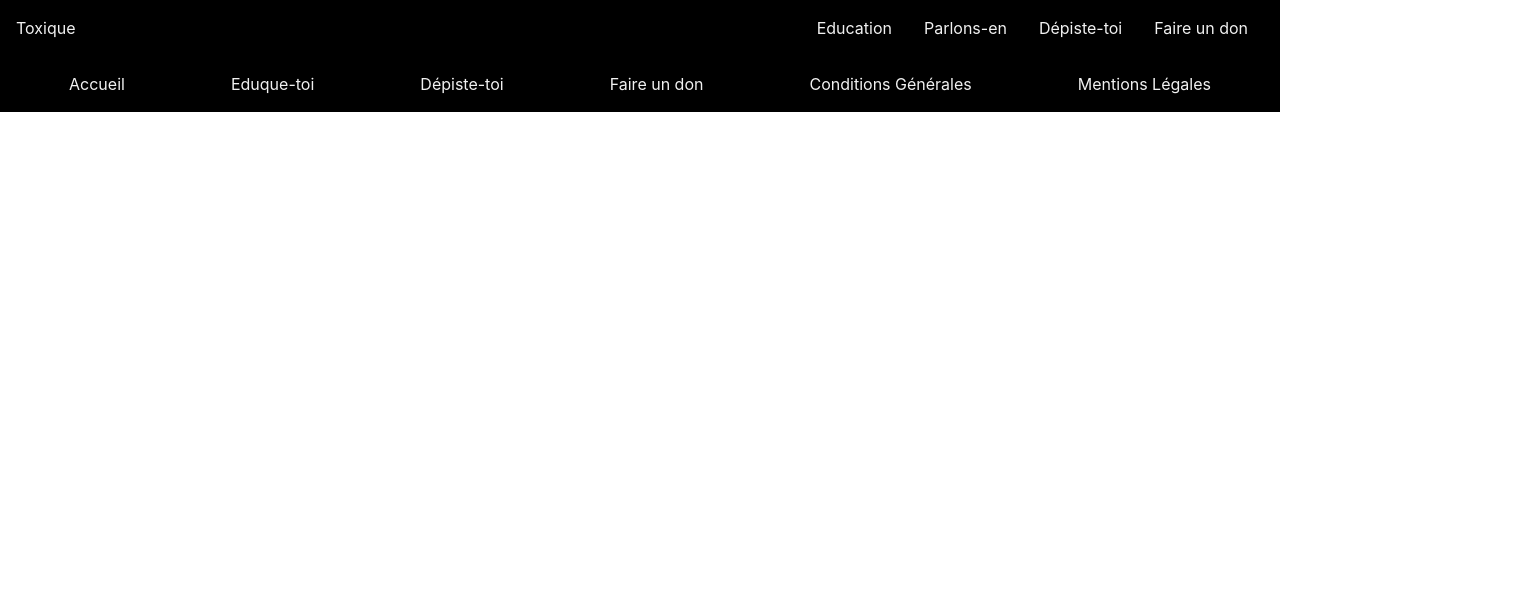
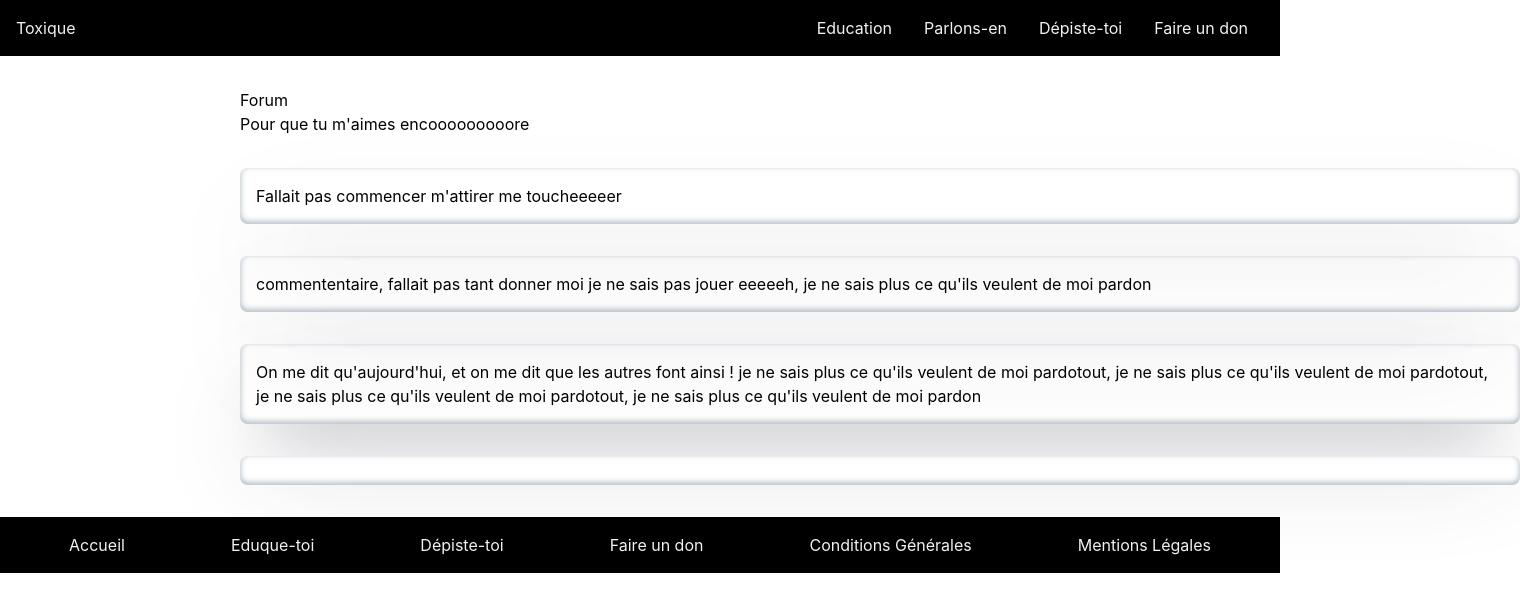
Before and after one commit to TerryGrimoire/Toxique, a React (Vite) app in the folder frontend/: page /Parlons_en/1 in a window 1280 px wide. Shown: the top 612 px of the page, 1520 px wide, since content can reach past the window. Built offline with nearby package versions, Linux system fonts and the light colour scheme.

Commit message:
finish the component parlons-en with useparams and everything

```diff
--- a/frontend/src/App.css
+++ b/frontend/src/App.css
@@ -22,7 +22,9 @@ body {
   -moz-osx-font-smoothing: grayscale;
   position: relative;
 }
-
+h1, h2 {
+  margin : 2rem auto;
+}
 article {
   margin: 8rem 5rem;
   box-shadow: var(--box-shadow);
@@ -119,7 +121,7 @@ header, footer {
 }
 
 .faq > * {
-  width: 50%;
+  width: 100%;
   box-shadow: var(--box-shadow);
   padding: 1rem 2rem;
 
@@ -137,3 +139,51 @@ header, footer {
 .closebutton {
   border-radius: 0.5rem;
 }
+
+.subject {
+  box-shadow: var(--box-shadow);
+  margin: 3rem 0rem;
+  padding: 1rem 2rem;
+  border-radius: 0.5rem;
+}
+
+.subject:hover {
+  background-image: url(./assets/chat.gif);
+  background-size: 10%;
+  background-repeat:no-repeat;
+  background-position: 100% -50%;
+}
+
+.container {
+  margin: 2rem 15rem;
+  display: flex;
+  flex-direction: column;
+}
+
+.comment {
+  margin: 2rem 0;
+  padding: 1rem ;
+  box-shadow: var(--box-shadow);
+  border-radius: 0.5rem;
+}
+
+.forum-input {
+  width: 100%;
+  box-shadow: var(--box-shadow);
+  border-radius: 0.5rem;
+  padding: 0.35rem 0.5rem;
+  font-size: 0.75rem;
+}
+
+.depistage {
+  box-shadow: var(--box-shadow);
+  background-color: var(--dark-color);
+  color: var(--light-color);
+  padding: 2rem 1rem;
+  border-radius: 0.5rem;
+}
+
+.dark {
+  background-color: var(--dark-color);
+  color: var(--light-color);
+}
--- a/frontend/src/App.jsx
+++ b/frontend/src/App.jsx
@@ -2,6 +2,7 @@ import { BrowserRouter, Routes, Route } from "react-router-dom";
 import Home from "./pages/Home";
 import Education from "./pages/Education";
 import ParlonsEn from "./pages/ParlonsEn";
+import Forum from "./pages/Forum";
 import Depistage from "./pages/Depistage";
 import Error404 from "./pages/Error404";
 import Warning from "./pages/Warning";
@@ -20,6 +21,7 @@ function App() {
         <Route path="/Warning" element={<Warning />} />
         <Route path="/Education" element={<Education />} />
         <Route path="/Parlons_en" element={<ParlonsEn />} />
+        <Route path="/Parlons_en/:id" element={<Forum />} />
         <Route path="/Depistage" element={<Depistage />} />
         <Route path="/ERROR404" element={<Error404 />} />
       </Routes>
--- /dev/null
+++ b/frontend/src/fakeData/forum.js
@@ -0,0 +1,164 @@
+const forum = [
+  {
+    id: 0,
+    title: "Et si je n'existais pas lol ",
+    description:
+      "Amiyoooo lamour est ma raison et le bonheur est mon choix, danse avec moi heeeee ! Amihohohohoh l'amour est ma maison chante encore avec moi pour l'amour de ça",
+    comments: [
+      {
+        id: 1,
+        content:
+          "commententaire numero et tout et tout, je ne sais plus ce qu'ils veulent de moi pardon",
+      },
+      {
+        id: 2,
+        content:
+          "commententaire numero 2 et commententaire numero 2 et commententaire numero 2 et commententaire numero 2 et tout et tout, je ne sais plus ce qu'ils veulent de moi pardon",
+      },
+      {
+        id: 3,
+        content:
+          "commententaire 3 numero et tout et tout, je ne sais plus ce qu'ils veulent de moi pardotout, je ne sais plus ce qu'ils veulent de moi pardotout, je ne sais plus ce qu'ils veulent de moi pardotout, je ne sais plus ce qu'ils veulent de moi pardon",
+      },
+    ],
+  },
+  {
+    id: 1,
+    title: "Pour que tu m'aimes encooooooooore ",
+    description:
+      "Amiyoooo lamour est ma raison et le bonheur est mon choix, danse avec moi heeeee ! Amihohohohoh l'amour est ma maison chante encore avec moi pour l'amour de ça",
+    comments: [
+      {
+        id: 1,
+        content: "Fallait pas commencer m'attirer me toucheeeeer",
+      },
+      {
+        id: 2,
+        content:
+          "commententaire, fallait pas tant donner moi je ne sais pas jouer eeeeeh, je ne sais plus ce qu'ils veulent de moi pardon",
+      },
+      {
+        id: 3,
+        content:
+          "On me dit qu'aujourd'hui, et on me dit que les autres font ainsi ! je ne sais plus ce qu'ils veulent de moi pardotout, je ne sais plus ce qu'ils veulent de moi pardotout, je ne sais plus ce qu'ils veulent de moi pardotout, je ne sais plus ce qu'ils veulent de moi pardon",
+      },
+    ],
+  },
+  {
+    id: 2,
+    title: "Et si je n'existais pas lol ",
+    description:
+      "Amiyoooo lamour est ma raison et le bonheur est mon choix, danse avec moi heeeee ! Amihohohohoh l'amour est ma maison chante encore avec moi pour l'amour de ça",
+    comments: [
+      {
+        id: 1,
+        content:
+          "commententaire numero et tout et tout, je ne sais plus ce qu'ils veulent de moi pardon",
+      },
+      {
+        id: 2,
+        content:
+          "commententaire numero 2 et commententaire numero 2 et commententaire numero 2 et commententaire numero 2 et tout et tout, je ne sais plus ce qu'ils veulent de moi pardon",
+      },
+      {
+        id: 3,
+        content:
+          "commententaire 3 numero et tout et tout, je ne sais plus ce qu'ils veulent de moi pardotout, je ne sais plus ce qu'ils veulent de moi pardotout, je ne sais plus ce qu'ils veulent de moi pardotout, je ne sais plus ce qu'ils veulent de moi pardon",
+      },
+    ],
+  },
+  {
+    id: 3,
+    title: "Et si je n'existais pas lol ",
+    description:
+      "Amiyoooo lamour est ma raison et le bonheur est mon choix, danse avec moi heeeee ! Amihohohohoh l'amour est ma maison chante encore avec moi pour l'amour de ça",
+    comments: [
+      {
+        id: 1,
+        content:
+          "commententaire numero et tout et tout, je ne sais plus ce qu'ils veulent de moi pardon",
+      },
+      {
+        id: 2,
+        content:
+          "commententaire numero 2 et commententaire numero 2 et commententaire numero 2 et commententaire numero 2 et tout et tout, je ne sais plus ce qu'ils veulent de moi pardon",
+      },
+      {
+        id: 3,
+        content:
+          "commententaire 3 numero et tout et tout, je ne sais plus ce qu'ils veulent de moi pardotout, je ne sais plus ce qu'ils veulent de moi pardotout, je ne sais plus ce qu'ils veulent de moi pardotout, je ne sais plus ce qu'ils veulent de moi pardon",
+      },
+    ],
+  },
+  {
+    id: 4,
+    title: "Et si je n'existais pas lol ",
+    description:
+      "Amiyoooo lamour est ma raison et le bonheur est mon choix, danse avec moi heeeee ! Amihohohohoh l'amour est ma maison chante encore avec moi pour l'amour de ça",
+    comments: [
+      {
+        id: 1,
+        content:
+          "commententaire numero et tout et tout, je ne sais plus ce qu'ils veulent de moi pardon",
+      },
+      {
+        id: 2,
+        content:
+          "commententaire numero 2 et commententaire numero 2 et commententaire numero 2 et commententaire numero 2 et tout et tout, je ne sais plus ce qu'ils veulent de moi pardon",
+      },
+      {
+        id: 3,
+        content:
+          "commententaire 3 numero et tout et tout, je ne sais plus ce qu'ils veulent de moi pardotout, je ne sais plus ce qu'ils veulent de moi pardotout, je ne sais plus ce qu'ils veulent de moi pardotout, je ne sais plus ce qu'ils veulent de moi pardon",
+      },
+    ],
+  },
+  {
+    id: 5,
+    title: "Et si je n'existais pas lol ",
+    description:
+      "Amiyoooo lamour est ma raison et le bonheur est mon choix, danse avec moi heeeee ! Amihohohohoh l'amour est ma maison chante encore avec moi pour l'amour de ça",
+    comments: [
+      {
+        id: 1,
+        content:
+          "commententaire numero et tout et tout, je ne sais plus ce qu'ils veulent de moi pardon",
+      },
+      {
+        id: 2,
+        content:
+          "commententaire numero 2 et commententaire numero 2 et commententaire numero 2 et commententaire numero 2 et tout et tout, je ne sais plus ce qu'ils veulent de moi pardon",
+      },
+      {
+        id: 3,
+        content:
+          "commententaire 3 numero et tout et tout, je ne sais plus ce qu'ils veulent de moi pardotout, je ne sais plus ce qu'ils veulent de moi pardotout, je ne sais plus ce qu'ils veulent de moi pardotout, je ne sais plus ce qu'ils veulent de moi pardon",
+      },
+    ],
+  },
+  {
+    id: 6,
+    title: "Et si je n'existais pas lol ",
+    description:
+      "Amiyoooo lamour est ma raison et le bonheur est mon choix, danse avec moi heeeee ! Amihohohohoh l'amour est ma maison chante encore avec moi pour l'amour de ça",
+    comments: [
+      {
+        id: 1,
+        content:
+          "commententaire numero et tout et tout, je ne sais plus ce qu'ils veulent de moi pardon",
+      },
+      {
+        id: 2,
+        content:
+          "commententaire numero 2 et commententaire numero 2 et commententaire numero 2 et commententaire numero 2 et tout et tout, je ne sais plus ce qu'ils veulent de moi pardon",
+      },
+      {
+        id: 3,
+        content:
+          "commententaire 3 numero et tout et tout, je ne sais plus ce qu'ils veulent de moi pardotout, je ne sais plus ce qu'ils veulent de moi pardotout, je ne sais plus ce qu'ils veulent de moi pardotout, je ne sais plus ce qu'ils veulent de moi pardon",
+      },
+    ],
+  },
+];
+
+export default forum;
--- a/frontend/src/pages/Depistage.jsx
+++ b/frontend/src/pages/Depistage.jsx
@@ -1,7 +1,27 @@
 import React from "react";
 
 function Depistage() {
-  return <div>Depistage</div>;
+  return (
+    <div className="container">
+      <h1>Dépiste-toi</h1>
+
+      <div className="depistage">
+        <div className="flex justify-between">
+          <p>Score : </p> <p>1/10</p>{" "}
+        </div>
+        <img src="" alt="test_img" />
+        <p>La question qui tue sur la masculinité toxique ? </p>
+      </div>
+      <div className="flex">
+        <button type="button" className="btn dark">
+          VRAI
+        </button>
+        <button type="button" className="btn dark">
+          FAUX
+        </button>
+      </div>
+    </div>
+  );
 }
 
 export default Depistage;
--- a/frontend/src/pages/Education.jsx
+++ b/frontend/src/pages/Education.jsx
@@ -1,11 +1,14 @@
-import React from "react";
+import React, { useEffect } from "react";
 import Faq from "../components/Faq";
 import faq from "../fakeData/faq";
 
 function Education() {
+  useEffect(() => {
+    window.scrollTo(0, 0);
+  }, []);
   return (
-    <div>
-      <h2>Eduquons-nous</h2>
+    <div className="container">
+      <h1>Eduquons-nous</h1>
       <div>
         {faq.map((el) => (
           <Faq el={el} />
--- /dev/null
+++ b/frontend/src/pages/Forum.jsx
@@ -0,0 +1,24 @@
+import React from "react";
+import { useParams } from "react-router-dom";
+import forum from "../fakeData/forum";
+
+function Forum() {
+  const { id } = useParams();
+  return (
+    <div className="container">
+      <h1>Forum</h1>
+      <h2>{forum[id].title}</h2>
+      <section>
+        {forum[id].comments.map((comment) => (
+          <p className="comment">{comment.content}</p>
+        ))}
+      </section>
+
+      <form action="">
+        <input type="text" className="forum-input" />
+      </form>
+    </div>
+  );
+}
+
+export default Forum;
--- a/frontend/src/pages/ParlonsEn.jsx
+++ b/frontend/src/pages/ParlonsEn.jsx
@@ -1,7 +1,23 @@
 import React from "react";
+import { Link } from "react-router-dom";
+import subjects from "../fakeData/subjects";
 
 function ParlonsEn() {
-  return <div>ParlonsEn</div>;
+  return (
+    <div className="container">
+      <h1>Parlons-en</h1>
+      <div>
+        {subjects.map((subject) => (
+          <Link to={`/Parlons_en/${subject.subject_id}`}>
+            <div className="subject">
+              <h3>{subject.title}</h3>
+              <p>{subject.description}</p>
+            </div>
+          </Link>
+        ))}
+      </div>
+    </div>
+  );
 }
 
 export default ParlonsEn;
```
Also changed, not shown: frontend/src/fakeData/subjects.js (+6 -6 lines), frontend/src/assets/chat.gif (added).
